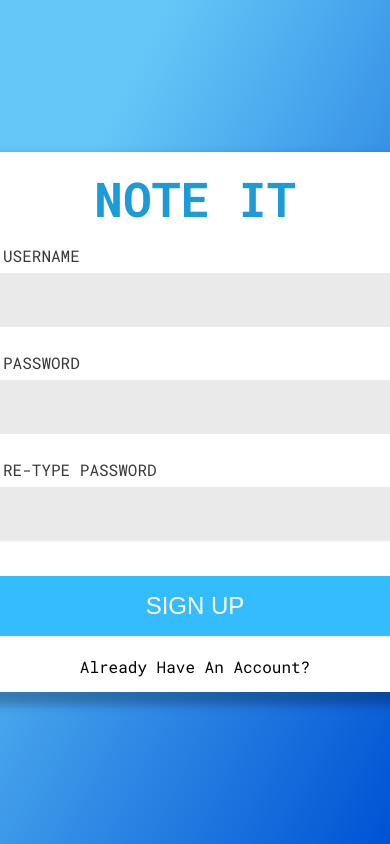
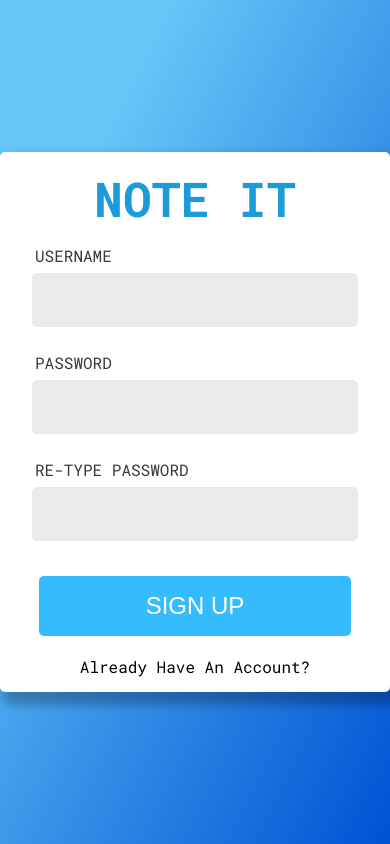
Before and after one commit to Nisheet-Patel/NOTE-IT-APP, a Flask app: page /signup in a window 390 px wide; the page is wider, and only the part inside the window is pictured. Run offline with Flask 2, Linux system fonts and the light colour scheme; some libraries are stand-ins or nearby versions.

Commit message:
Mobile styling added on login/signup page

```diff
--- a/website/static/Login-Signup-Style.css
+++ b/website/static/Login-Signup-Style.css
@@ -116,3 +116,18 @@ form a {
   padding-bottom: 10px;
   margin-bottom: 20px;
 }
+
+/* Mobile Styling */
+
+@media only screen and (max-width: 800px) {
+  .form-container {
+    width: 100vw;
+  }
+  .input-field {
+    width: 80vw;
+    font-size: 20px;
+  }
+  #submit-btn {
+    width: 80vw;
+  }
+}
```
